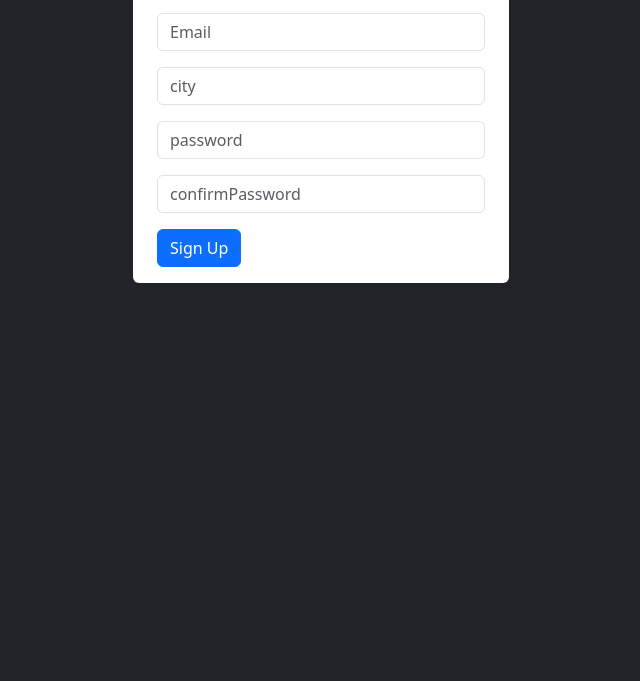
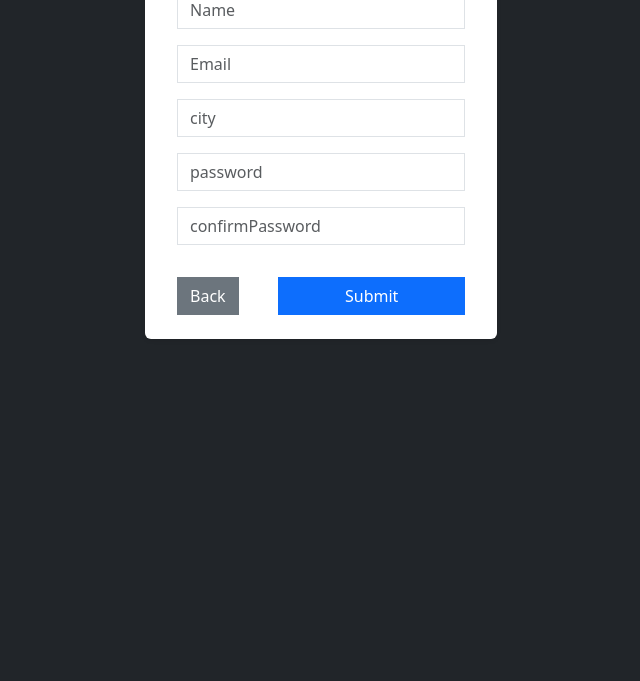
Before and after one commit to Stavan-Bhagat/aspire-task1, a website: page signup.html in a window 1280 px wide. Shown: the part 167-848 px from the top of the page, without its empty margins (319-959 px from the left). After the commit the page ends 800 px from the top, so only its background shows below. Drawn offline with nearby package versions, Linux system fonts and the light colour scheme.

Commit message:
ui modification

```diff
--- a/signup.html
+++ b/signup.html
@@ -20,17 +20,26 @@
       integrity="sha384-C6RzsynM9kWDrMNeT87bh95OGNyZPhcTNXj1NW7RuBCsyN/o0jlpcV8Qyq46cDfL"
       crossorigin="anonymous"
     ></script>
-
-    <link rel="stylesheet" href="stylesheet.css" />
-
+    <!-- fontawesome cdn -->
+    <link
+      rel="stylesheet"
+      href="https://cdnjs.cloudflare.com/ajax/libs/font-awesome/6.5.1/css/all.min.css"
+      integrity="sha512-DTOQO9RWCH3ppGqcWaEA1BIZOC6xxalwEsw9c2QQeAIftl+Vegovlnee1c9QX4TctnWMn13TZye+giMm8e2LwA=="
+      crossorigin="anonymous"
+      referrerpolicy="no-referrer"
+    />
+    <!-- stylesheet -->
+    <link rel="stylesheet" href="stylesheet2.css" />
+    <!-- axios -->
     <script src="https://cdn.jsdelivr.net/npm/axios/dist/axios.min.js"></script>
+    <!-- js -->
     <script defer src="js_files/signup.js"></script>
   </head>
 
   <body class="bg-dark">
-    <div class="container" style="width: 30%; height: 100vh">
+    <div class="container p-4" style="width: 30%; height: 100vh">
       <h2 class="text-light pb-3 mt-5">
-        SIGNUP <i class="fa-solid fa-person-running"></i>
+        SIGN UP <i class="fa-solid fa-person-running"></i>
         <span
           id="successMessage"
           style="color: green; text-shadow: 1px 1px 1px white; display: none"
@@ -38,11 +47,11 @@
         >
       </h2>
 
-      <form class="row g-3 shadow-sm p-3 bg-body rounded bg-light" id="myForm">
+      <form class="row g-3 shadow-sm p-4 bg-body rounded bg-light" id="myForm">
         <div class="col-md-12">
           <input
             type="text"
-            class="form-control"
+            class="form-control rounded-0"
             id="name"
             name="name"
             placeholder="Name"
@@ -52,7 +61,7 @@
         <div class="col-md-12">
           <input
             type="email"
-            class="form-control"
+            class="form-control rounded-0"
             id="email"
             name="email"
             placeholder="Email"
@@ -62,7 +71,7 @@
         <div class="col-md-12">
           <input
             type="text"
-            class="form-control"
+            class="form-control rounded-0"
             id="city"
             name="city"
             placeholder="city"
@@ -71,7 +80,7 @@
         <div class="col-md-12">
           <input
             type="password"
-            class="form-control"
+            class="form-control rounded-0"
             id="password"
             name="password"
             placeholder="password"
@@ -80,26 +89,25 @@
         <div class="col-md-12">
           <input
             type="password"
-            class="form-control"
+            class="form-control rounded-0"
             id="confirmpassword"
             name="confirmpassword"
             placeholder="confirmPassword"
           /><span class="error text-danger" id="sconfirmpassword"></span>
         </div>
 
-        <div class="col-6">
-          <button type="submit" class="btn btn-primary">Sign Up</button>
+        <div class="col-4">
+          <a href="signin.html" class="btn btn-secondary rounded-0 mt-3" id="back">
+            Back
+        </a>
         </div>
-        <div class="col-6">
+        <div class="col-8">
           <button
-            type="button"
-            class="btn btn-success"
-            id="signinbtn"
-            style="display: none"
+            type="submit"
+            class="btn btn-primary rounded-0 mt-3"
+            id="submit"
           >
-            <a href="index.html" class="text-white text-decoration-none"
-              >Sign In</a
-            >
+            Submit
           </button>
         </div>
       </form>
--- a/stylesheet2.css
+++ b/stylesheet2.css
@@ -11,5 +11,15 @@ margin: 10% 0%;
     width: 30%;
     height: auto;
 }
-
-/* singOut */
+#submit{
+    width: 100%;
+}
+#submit:hover{
+    background-color:rgb(29, 29, 232);
+}
+#register, #anchor-back{
+    text-decoration: none;
+}
+#register:hover{
+    text-decoration: underline;
+}
```
Also changed, not shown: signin.html (+8 -7 lines).
